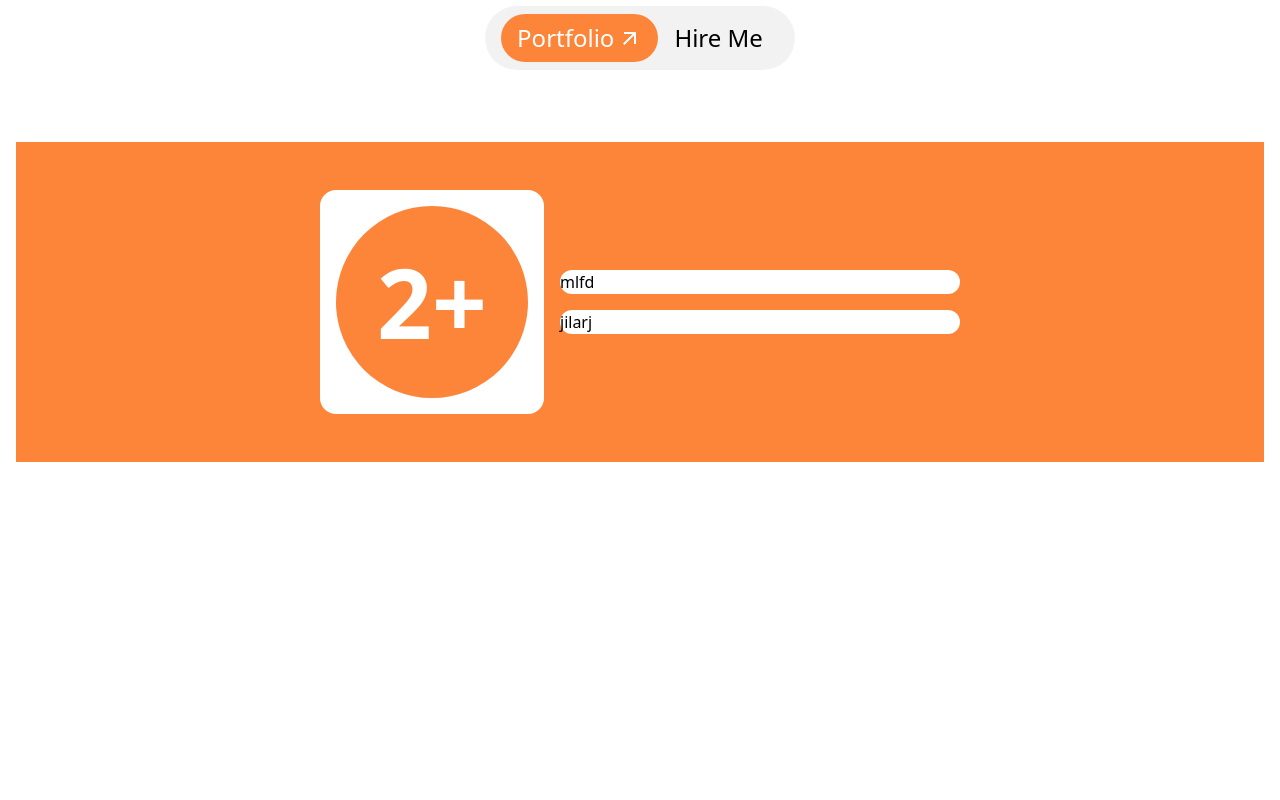
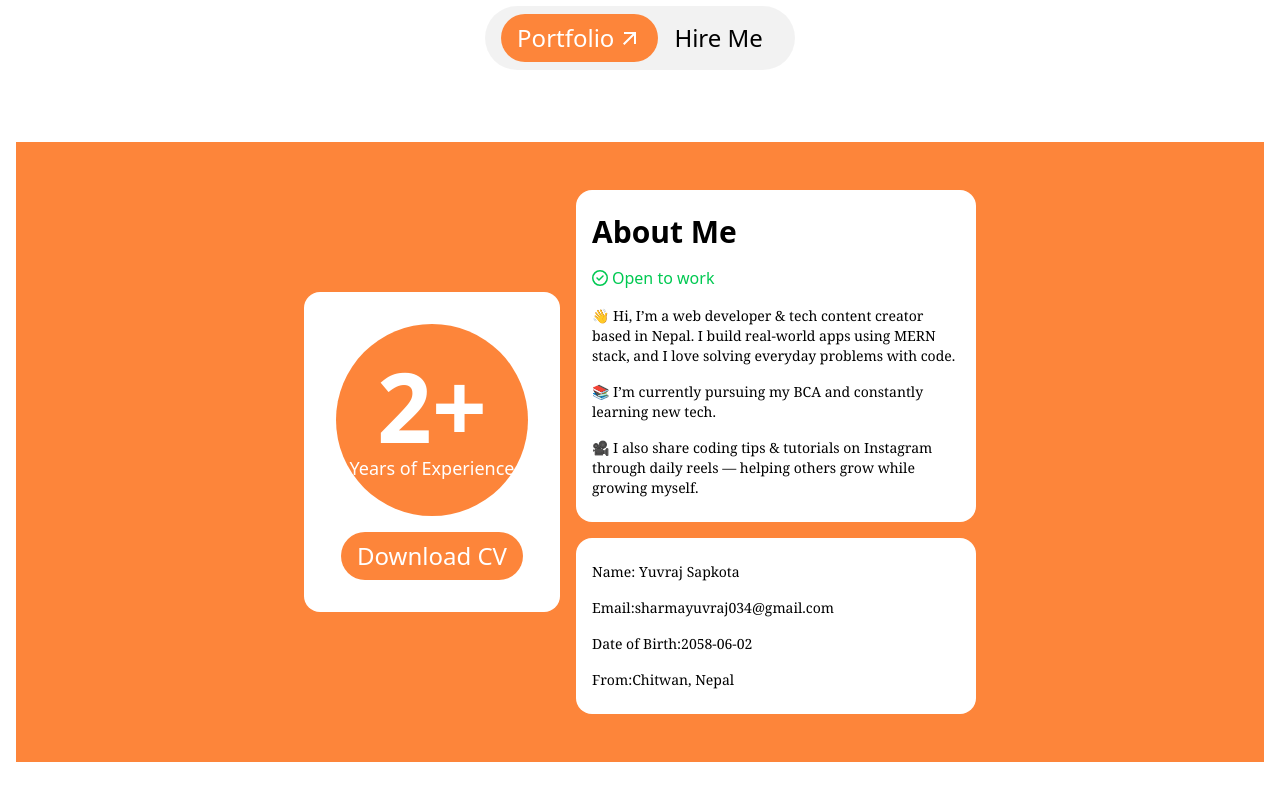
Before and after one commit to yuvraj-sapkota/portfolio, a React (Vite) app in the folder frontend/: page / in a window 1280 px wide. Shown: the part 706-1506 px from the top of the page. Built offline with nearby package versions, Linux system fonts and the light colour scheme.

Commit message:
about me section added

```diff
--- a/frontend/src/components/AboutMe.jsx
+++ b/frontend/src/components/AboutMe.jsx
@@ -1,25 +1,53 @@
+import { FaRegCircleCheck } from "react-icons/fa6";
+
 const AboutMe = () => {
   return (
     <>
-     <div className="max-w-[1300px] mx-auto mt-18 px-4">
-         <div className=" bg-[#FD853A] flex items-center justify-center gap-4  py-12 px-4">
-        <div className="  bg-white rounded-2xl p-4">
+      <div className="max-w-[1300px] mx-auto mt-18 px-4">
+        <div className=" bg-[#FD853A] flex flex-col md:flex-row items-center justify-center gap-4  py-12 px-4">
+          <div className="  bg-white rounded-2xl p-4  md:p-8 flex items-center  flex-col gap-4">
+            <div className=" bg-[#FD853A] rounded-full w-48 h-48 flex items-center justify-center text-white flex-col">
+              <p className="text-8xl font-extrabold ">2+</p>
+              <p className="text-lg">Years of Experience</p>
+            </div>
+            <div>
+              <button className="bg-[#FD853A] rounded-full px-4 py-2 text-white text-2xl font-medium">
+                Download CV
+              </button>
+            </div>
+          </div>
+          <div className="   flex flex-col  gap-4 max-w-[400px]">
+            <div className="bg-white rounded-2xl py-6 px-4 flex items-start  flex-col gap-4">
+              <h1 className="text-3xl font-bold">About Me</h1>
+              <p className="flex items-center justify-start gap-1 text-green-500">
+                <FaRegCircleCheck />
+                Open to work
+              </p>
+              <p className="text-sm font-serif text-black">
+              👋 Hi, I’m a web developer & tech content creator based in Nepal. I build real-world apps using MERN stack, and I love solving everyday problems with code.
 
-          <div className=" bg-[#FD853A] rounded-full w-48 h-48 flex items-center justify-center text-white">
-            <p className="text-8xl font-extrabold ">2+</p>
+
+              </p>
+              <p className="text-sm font-serif text-black">
+               📚 I’m currently pursuing my BCA and constantly learning new tech.
+
+
+              </p>
+              <p className="text-sm font-serif text-black">🎥 I also share coding tips & tutorials on Instagram through daily reels — helping others grow while growing myself.</p>
+            </div>
+            <div className="bg-white rounded-2xl   py-6 px-4">
+                <ul className="flex flex-col gap-4 text-sm font-serif text-black">
+                    <li>Name: Yuvraj Sapkota</li>
+                    <li>Email:sharmayuvraj034@gmail.com</li>
+                    <li>Date of Birth:2058-06-02</li>
+                    <li>From:Chitwan, Nepal</li>
+                </ul>
+            </div>
           </div>
         </div>
-        <div className="   w-[400px] flex flex-col  gap-4">
+      </div>
 
-          <div className="bg-white rounded-2xl">mlfd</div>
-          <div className="bg-white rounded-2xl">jilarj</div>
-        </div>
-      </div>
-     </div>
-
-      <div className="h-96">
-
-      </div>
+      <div className="h-96"></div>
     </>
   );
 };
```
